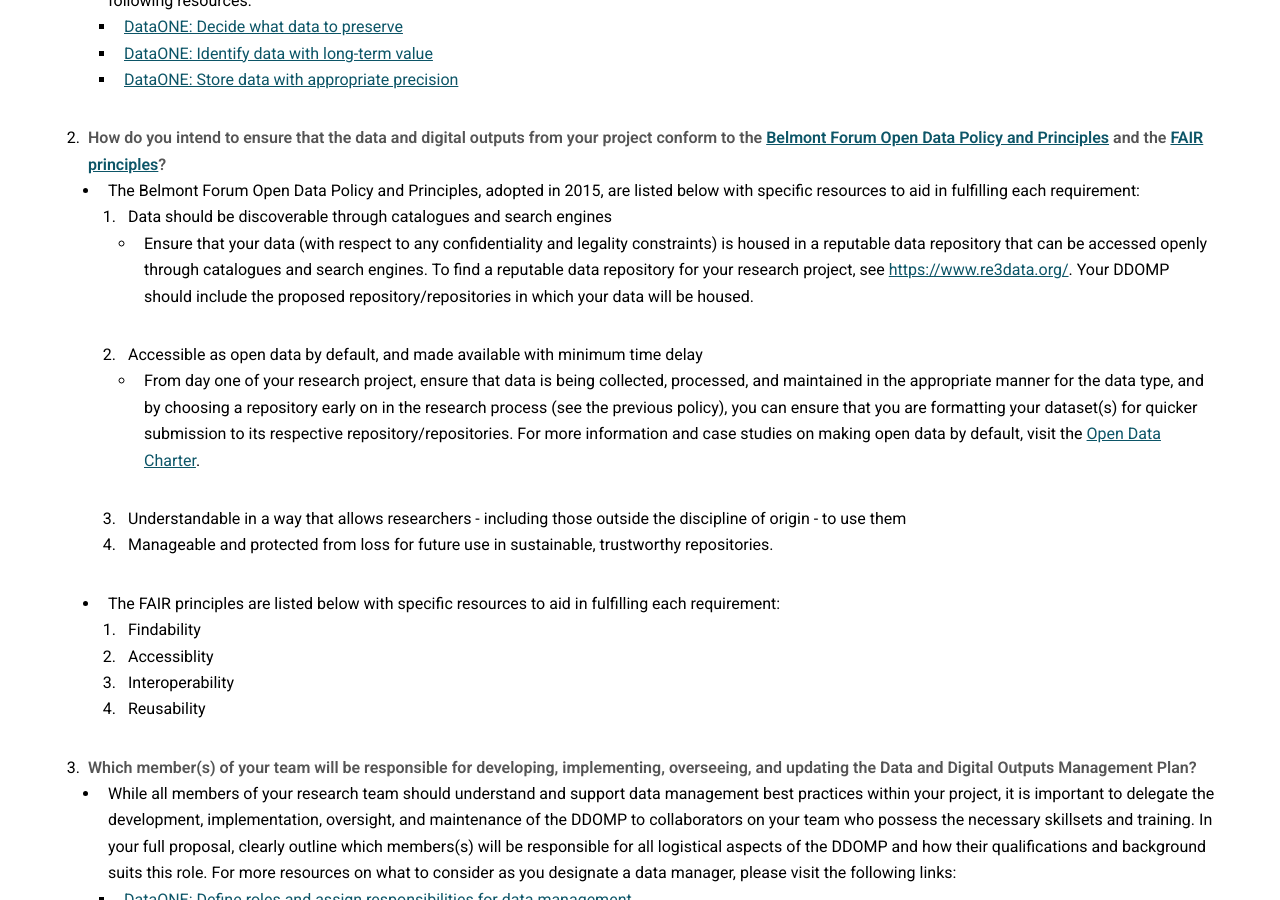
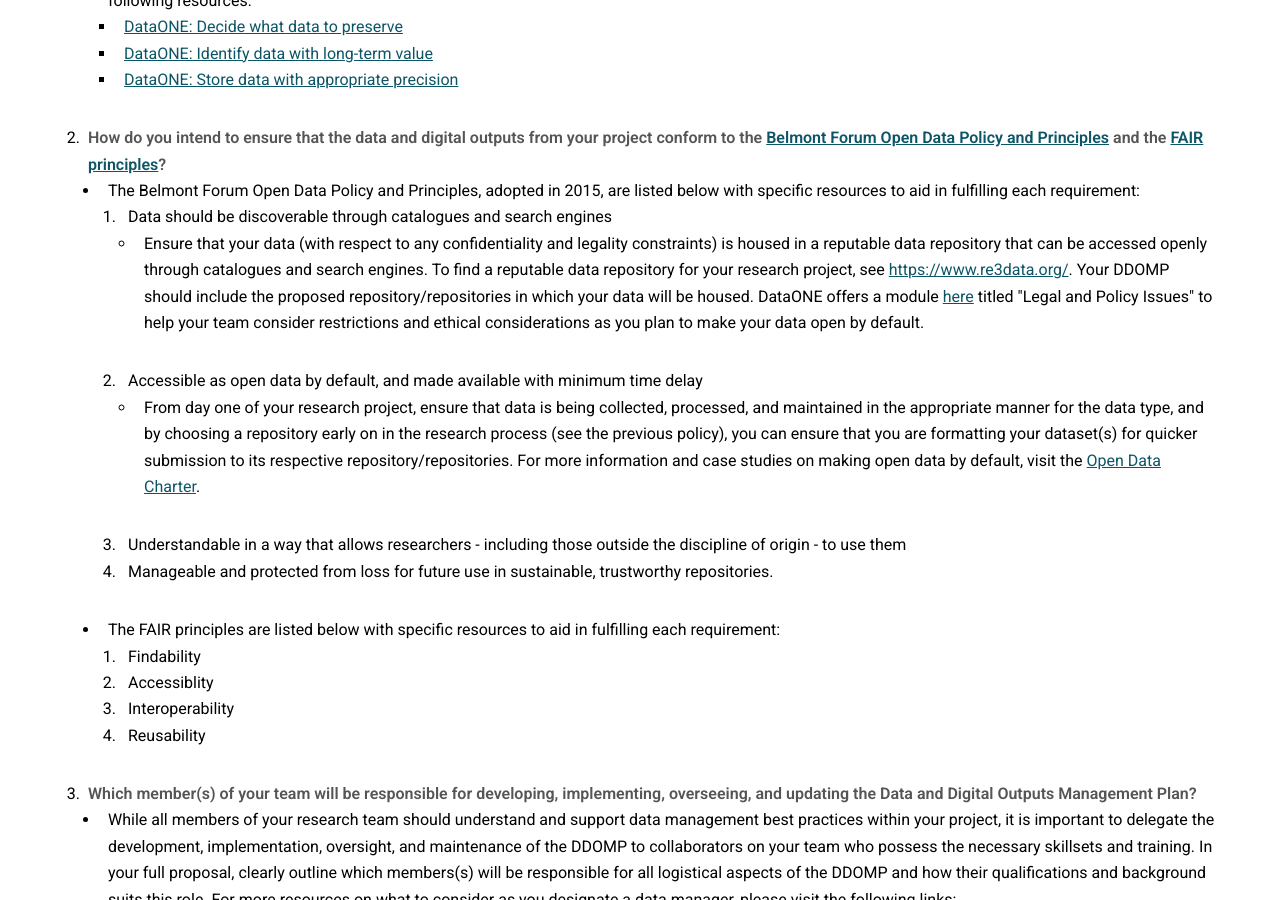
Before and after one commit to bfe-inf/toolkit, a Jekyll site: the page ddomp-fullproposal.html, which Jekyll copies as it is, in a window 1280 px wide and 900 px high, scrolled down 996 px. Built offline with Jekyll 4.4.1, drawn with Linux system fonts in a browser that asks for light colours.

Commit message:
Update ddomp-fullproposal.html

```diff
--- a/ddomp-fullproposal.html
+++ b/ddomp-fullproposal.html
@@ -65,7 +65,7 @@
 									<ol>
 										<li>Data should be discoverable through catalogues and search engines</li>
 											<ul style="list-style-type:circle">
-												<li>Ensure that your data (with respect to any confidentiality and legality constraints) is housed in a reputable data repository that can be accessed openly through catalogues and search engines. To find a reputable data repository for your research project, see <a href="https://www.re3data.org/" target="_blank">https://www.re3data.org/</a>. Your DDOMP should include the proposed repository/repositories in which your data will be housed.</li>
+												<li>Ensure that your data (with respect to any confidentiality and legality constraints) is housed in a reputable data repository that can be accessed openly through catalogues and search engines. To find a reputable data repository for your research project, see <a href="https://www.re3data.org/" target="_blank">https://www.re3data.org/</a>. Your DDOMP should include the proposed repository/repositories in which your data will be housed. DataONE offers a module <a href="https://www.dataone.org/education-modules" target="_blank">here</a> titled "Legal and Policy Issues" to help your team consider restrictions and ethical considerations as you plan to make your data open by default.</li>
 											</ul>
 										<li>Accessible as open data by default, and made available with minimum time delay</li>
 											<ul style="list-style-type:circle">
```
